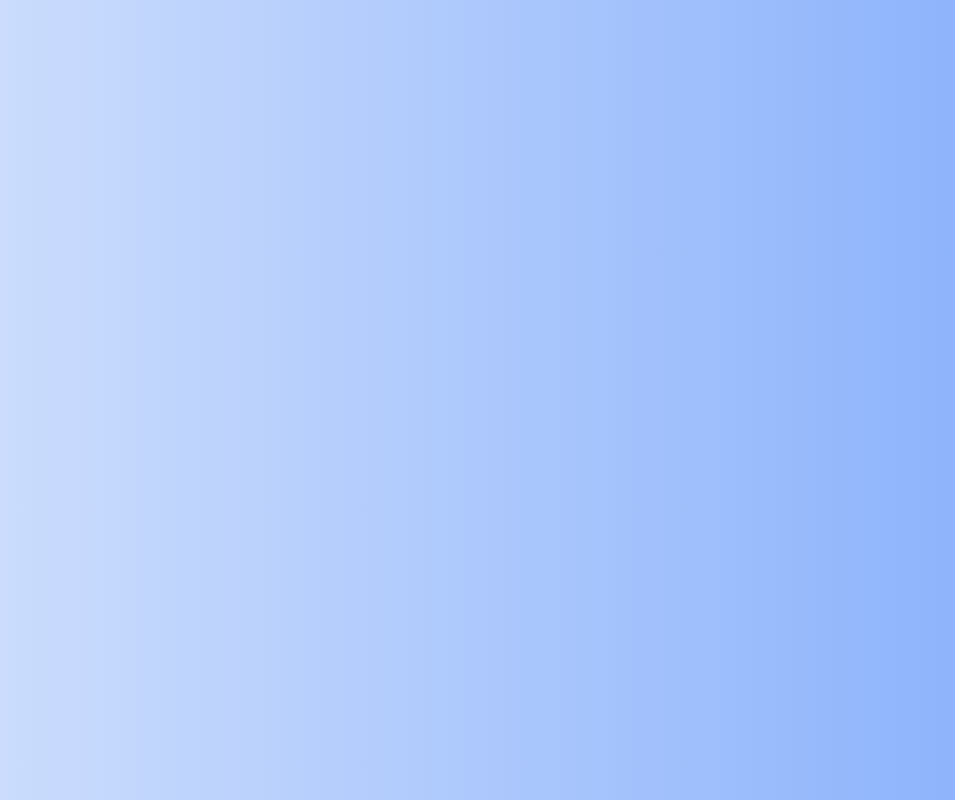
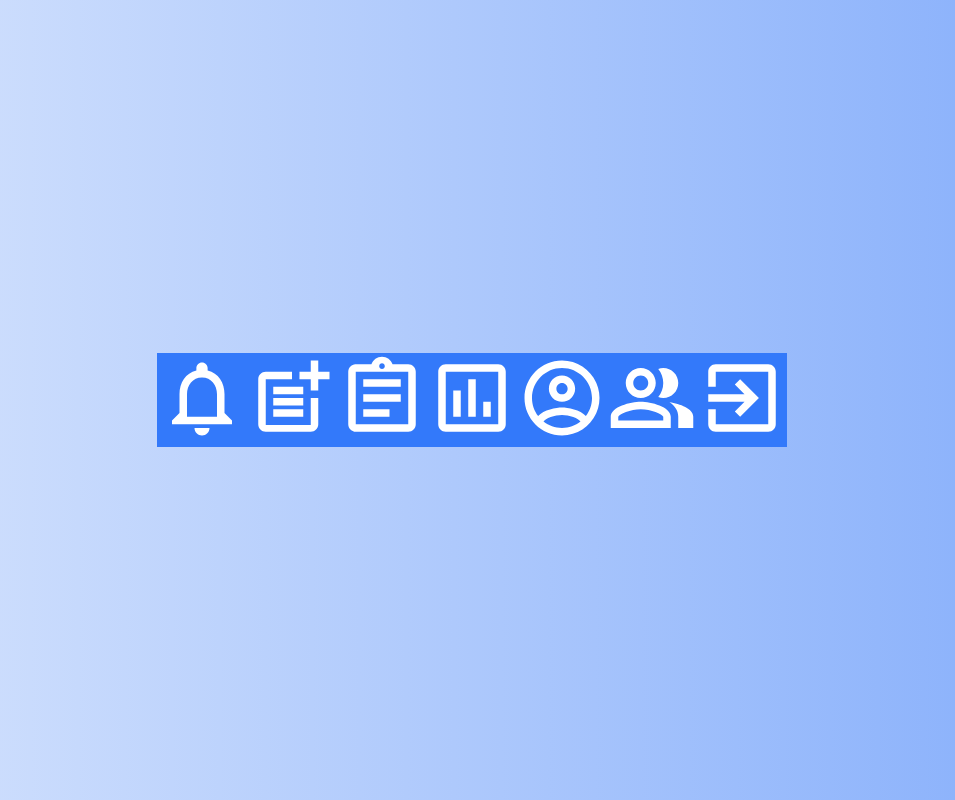
Before and after one commit to BureauTech/ProjectSisatas, a React (Create React App) app in the folder client/: page /menu in a window 1280 px wide. Shown: the whole page, without its empty margins (168-1123 px from the left). Built offline with nearby package versions, Linux system fonts and the light colour scheme.

Commit message:
adicionando icones do menu

```diff
--- a/client/src/App.js
+++ b/client/src/App.js
@@ -1,5 +1,6 @@
 import { BrowserRouter as Router, Switch, Route } from "react-router-dom";
 import AtaHeader from "./components/CreateAta/AtaHeader";
+import Menu from "./components/Menu/Menu"
 
 function App() {
   const ata = {
@@ -12,6 +13,9 @@ function App() {
           <Route path="/create">
             <AtaHeader ata={ata} />
           </Route>
+          <Route path="/menu">
+            <Menu />
+          </Route>
         </Switch>
       </Router>
     </div>
--- a/client/src/components/Menu/Menu.js
+++ b/client/src/components/Menu/Menu.js
@@ -0,0 +1,43 @@
+import { Grid, Container, withStyles } from "@material-ui/core";
+import { Component } from "react";
+
+import NotificationsNoneOutlinedIcon from '@material-ui/icons/NotificationsNoneOutlined';
+import PostAddOutlinedIcon from '@material-ui/icons/PostAddOutlined';
+import AssignmentOutlinedIcon from '@material-ui/icons/AssignmentOutlined';
+import AssessmentOutlinedIcon from '@material-ui/icons/AssessmentOutlined';
+import AccountCircleOutlinedIcon from '@material-ui/icons/AccountCircleOutlined';
+import PeopleAltOutlinedIcon from '@material-ui/icons/PeopleAltOutlined';
+import ExitToAppOutlinedIcon from '@material-ui/icons/ExitToAppOutlined';
+
+
+
+const styles = (theme) => ({
+    grid: {
+        backgroundColor: theme.palette.primary.main,
+    },
+    icons: {
+        color: theme.palette.primary.contrastText,
+        width: '90px',
+        height: '90px',
+    }
+})
+class Menu extends Component {
+    render() {
+        const { classes } = this.props;
+        return (
+            <>
+                <Grid className={classes.grid}>
+                    <NotificationsNoneOutlinedIcon className={classes.icons} />
+                    <PostAddOutlinedIcon className={classes.icons} />
+                    <AssignmentOutlinedIcon className={classes.icons} />
+                    <AssessmentOutlinedIcon className={classes.icons} />
+                    <AccountCircleOutlinedIcon className={classes.icons} />
+                    <PeopleAltOutlinedIcon className={classes.icons} />
+                    <ExitToAppOutlinedIcon className={classes.icons} />
+                </Grid>
+            </>
+        )
+    }
+}
+
+export default withStyles(styles, { withTheme: true })(Menu);
```
